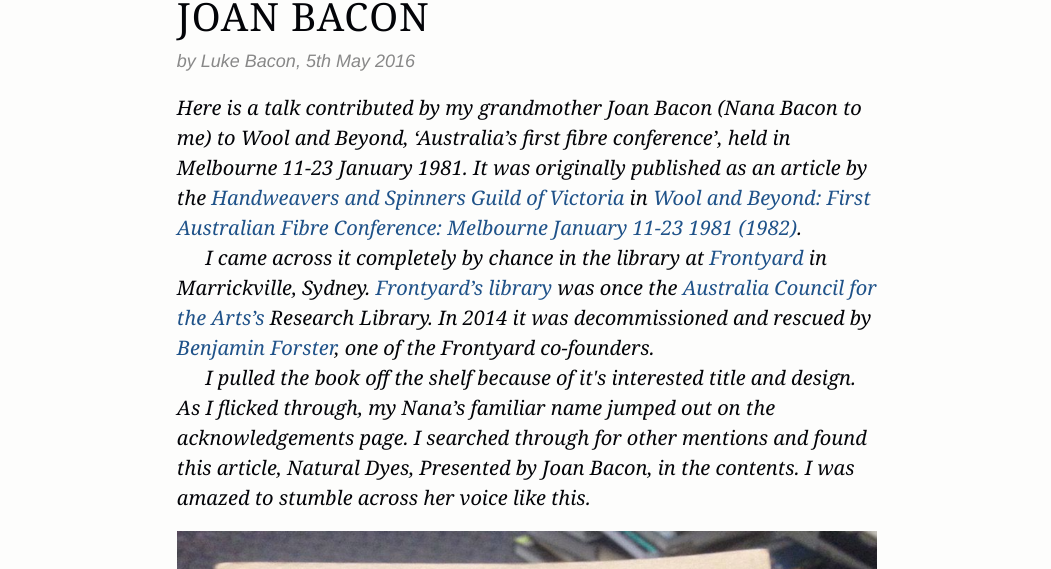
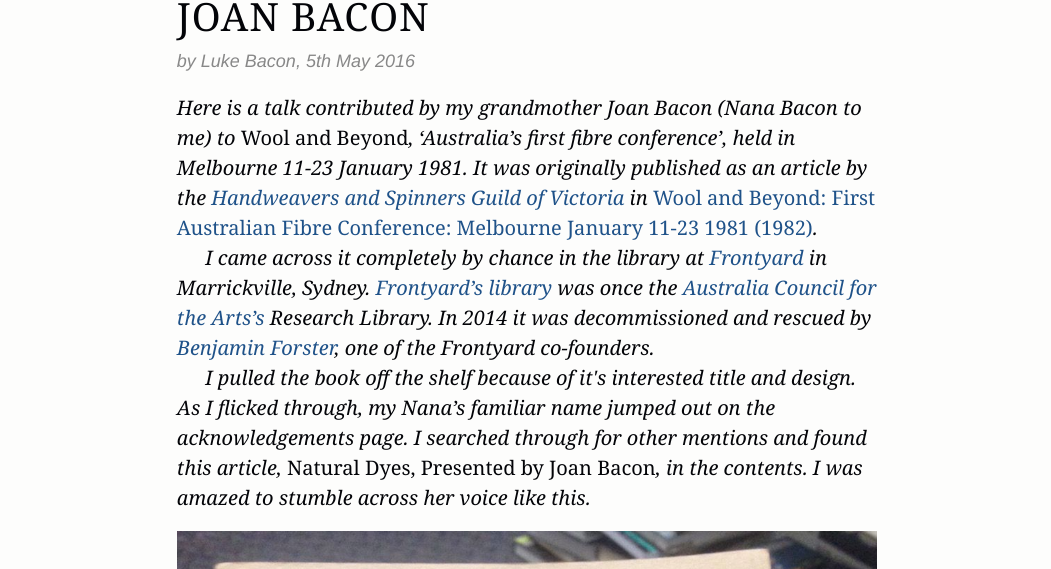
Before and after one commit to equivalentideas/home, a Jekyll site: the page built from _posts/2016-05-05-Natural-Dyes-Presented-by-Joan-Bacon.markdown, in a window 1280 px wide. Shown: the part 221-790 px from the top of the page, without its empty margins (113-1164 px from the left). Built offline with Jekyll 4.4.1, drawn with Linux system fonts in a browser that asks for light colours; nearby versions of some CDN libraries.

```diff
--- a/scss/_typebase.scss
+++ b/scss/_typebase.scss
@@ -229,6 +229,11 @@
 
 .notice {
 	font-style: italic;
+
+  em,
+  cite {
+    font-style: normal;
+  }
 }
 
 .feed-links,
--- a/stylesheets/build/prefixed/style.css
+++ b/stylesheets/build/prefixed/style.css
@@ -636,6 +636,11 @@
   font-style: italic;
 }
 
+.notice em,
+.notice cite {
+  font-style: normal;
+}
+
 .feed-links,
 .interface-links ul {
   color: #888888;
--- a/stylesheets/style.css
+++ b/stylesheets/style.css
@@ -491,6 +491,10 @@
 
 .notice {
   font-style: italic;
+}
+.notice em,
+.notice cite {
+  font-style: normal;
 }
 
 .feed-links,
```
Also changed, not shown: stylesheets/build/minified/style.css.
